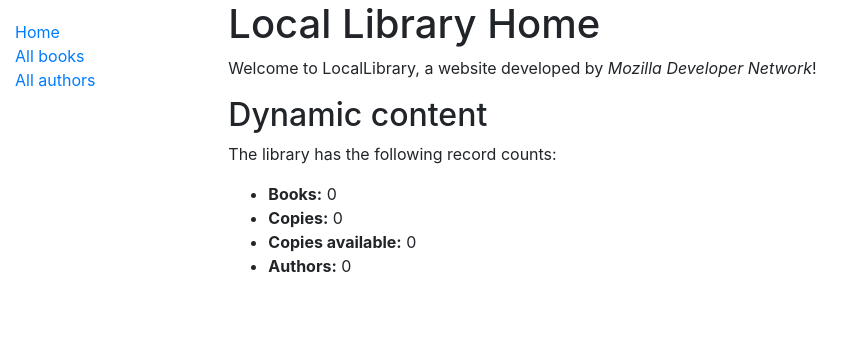
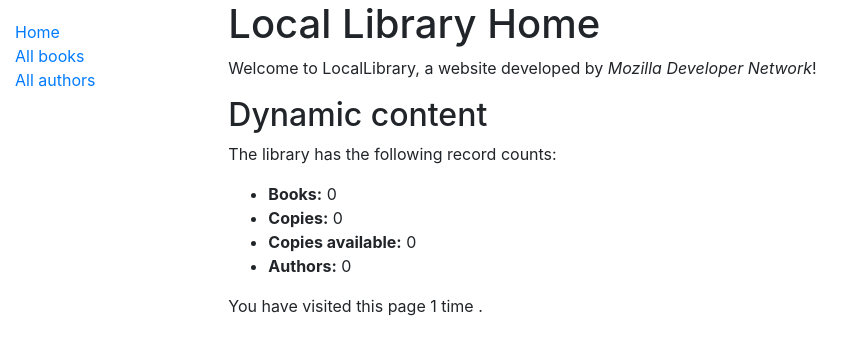
Before and after one commit to hoangdiep271024/locallibrary, a Django app: page /catalog/ in a window 1280 px wide. Shown: the top 355 px of the page, without its empty margins (0-864 px from the left). Run offline with Django 5.2, Linux system fonts and the light colour scheme; data that the repository does not hold is empty; some libraries are stand-ins or nearby versions.

Commit message:
Django Tutorial Part 7: Sessions framework

```diff
--- a/catalog/templates/index.html
+++ b/catalog/templates/index.html
@@ -1,5 +1,6 @@
 {% extends "base_generic.html" %}
 {% load i18n %}
+
 {% block content %}
   <h1>{% trans "Local Library Home" %}</h1>
 
@@ -14,4 +15,14 @@
     <li><strong>{% trans "Copies available" %}:</strong> {{ num_instances_available }}</li>
     <li><strong>{% trans "Authors" %}:</strong> {{ num_authors }}</li>
   </ul>
+
+  <p>
+    {% trans "You have visited this page" %} {{ num_visits }}
+    {% if num_visits > 1 %}
+      {% trans "times" %}
+    {% else %}
+      {% trans "time" %}
+    {% endif %}.
+  </p>
+
 {% endblock %}
--- a/catalog/views.py
+++ b/catalog/views.py
@@ -12,11 +12,15 @@ def index(request):
     num_instances_available = BookInstance.objects.filter(
         status__exact=constants.LOAN_STATUS_AVAILABLE).count()
     num_authors = Author.objects.count()
+    num_visits = request.session.get('num_visits', 1)
+    request.session['num_visits'] = num_visits + 1
+
     context = {
         'num_books': num_books,
         'num_instances': num_instances,
         'num_instances_available': num_instances_available,
         'num_authors': num_authors,
+        'num_visits': num_visits,
     }
 
     return render(request, 'index.html', context=context)
```
